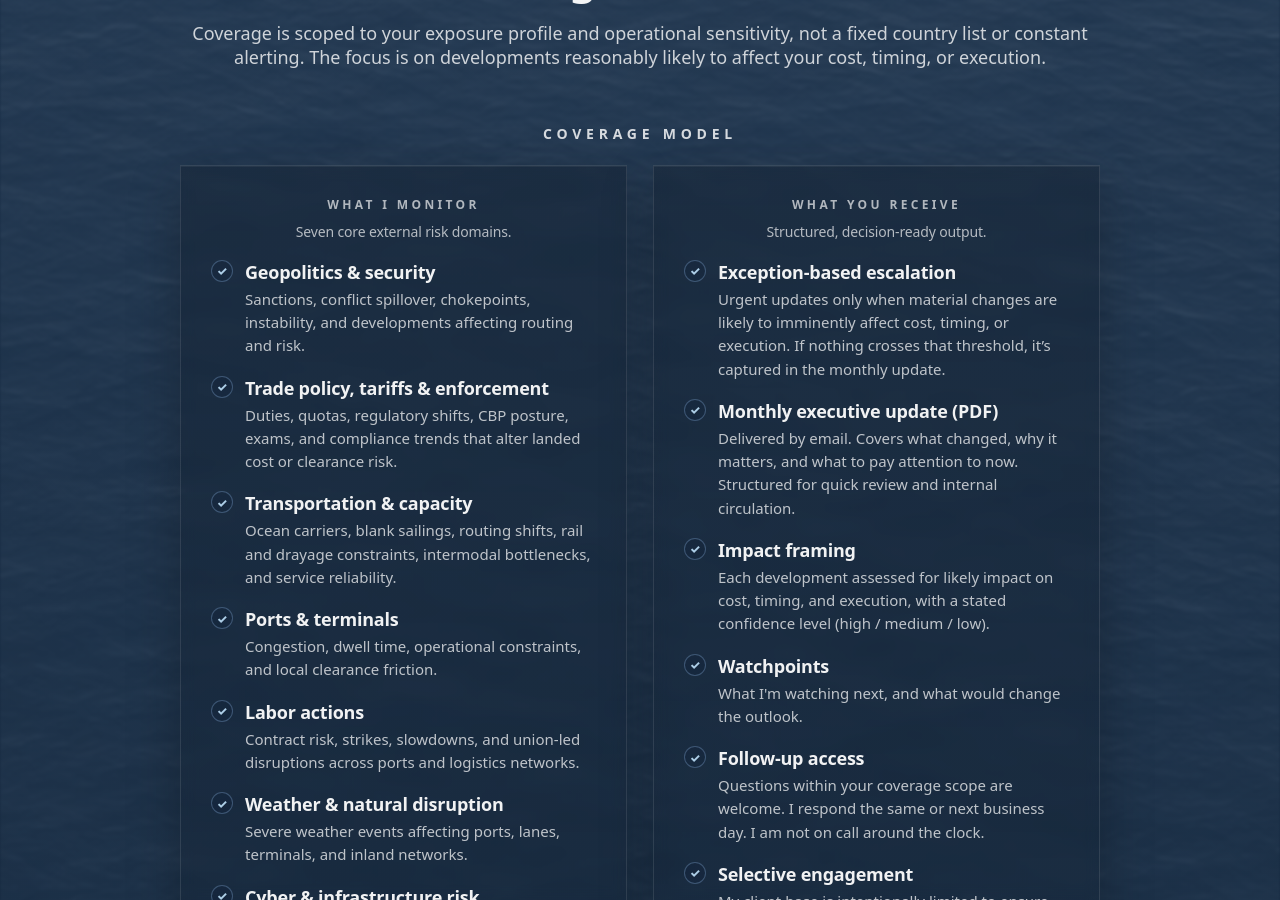
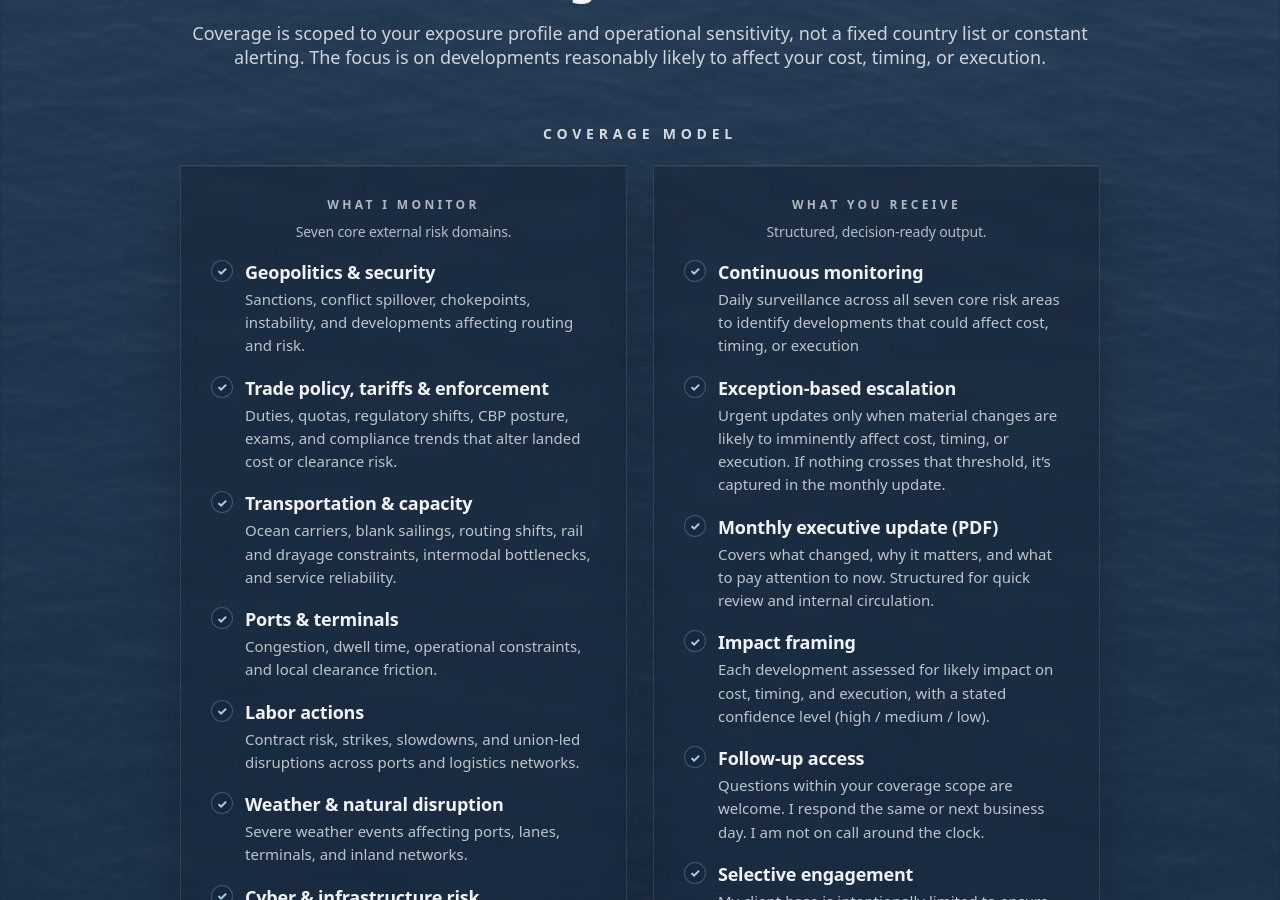
Before and after one commit to importrisk/import-risk-intelligence-site, a Jekyll site: the page built from method.html, in a window 1280 px wide and 900 px high, scrolled down 794 px. Built offline with Jekyll 4.4.1, drawn with Linux system fonts in a browser that asks for light colours.

Commit message:
Update method.html

```diff
--- a/method.html
+++ b/method.html
@@ -155,20 +155,20 @@ css: /method.css?v=100
 
               <ul class="mp-card-list">
                 <li>
+                  <strong>Continuous monitoring</strong>
+                  <span>Daily surveillance across all seven core risk areas to identify developments that could affect cost, timing, or execution</span>
+                </li>
+                <li>
                   <strong>Exception-based escalation</strong>
                   <span>Urgent updates only when material changes are likely to imminently affect cost, timing, or execution. If nothing crosses that threshold, it’s captured in the monthly update.</span>
                 </li>
                 <li>
                   <strong>Monthly executive update (PDF)</strong>
-                  <span>Delivered by email. Covers what changed, why it matters, and what to pay attention to now. Structured for quick review and internal circulation.</span>
+                  <span>Covers what changed, why it matters, and what to pay attention to now. Structured for quick review and internal circulation.</span>
                 </li>
                 <li>
                   <strong>Impact framing</strong>
                   <span>Each development assessed for likely impact on cost, timing, and execution, with a stated confidence level (high / medium / low).</span>
-                </li>
-                <li>
-                  <strong>Watchpoints</strong>
-                  <span>What I'm watching next, and what would change the outlook.</span>
                 </li>
                 <li>
                   <strong>Follow-up access</strong>
```
